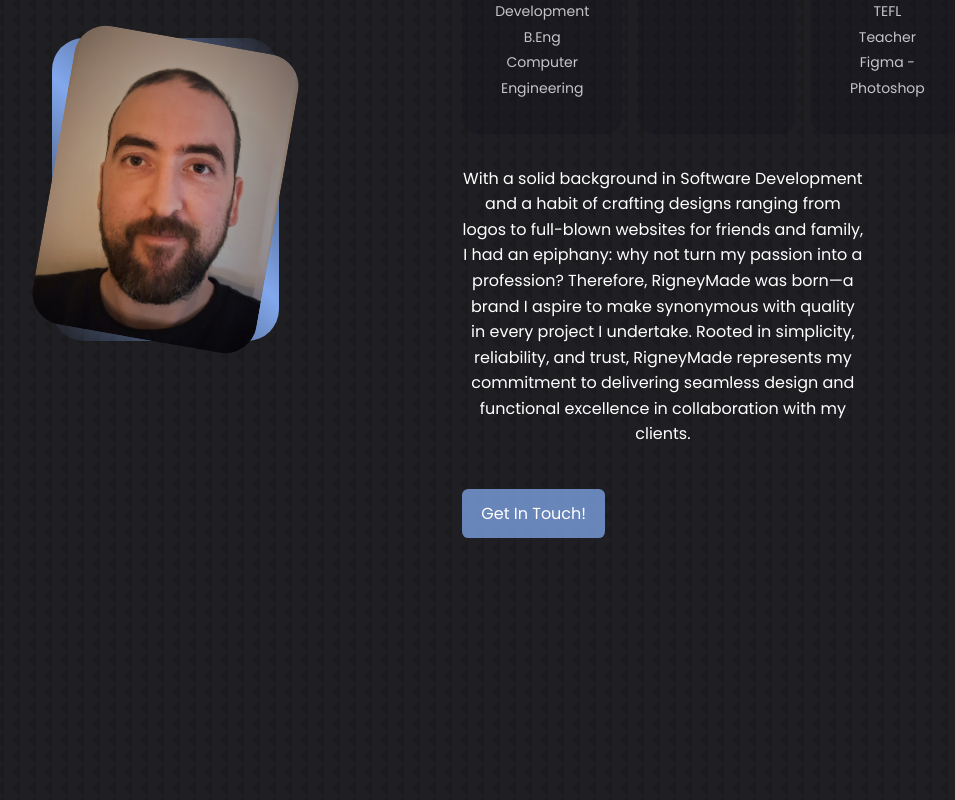
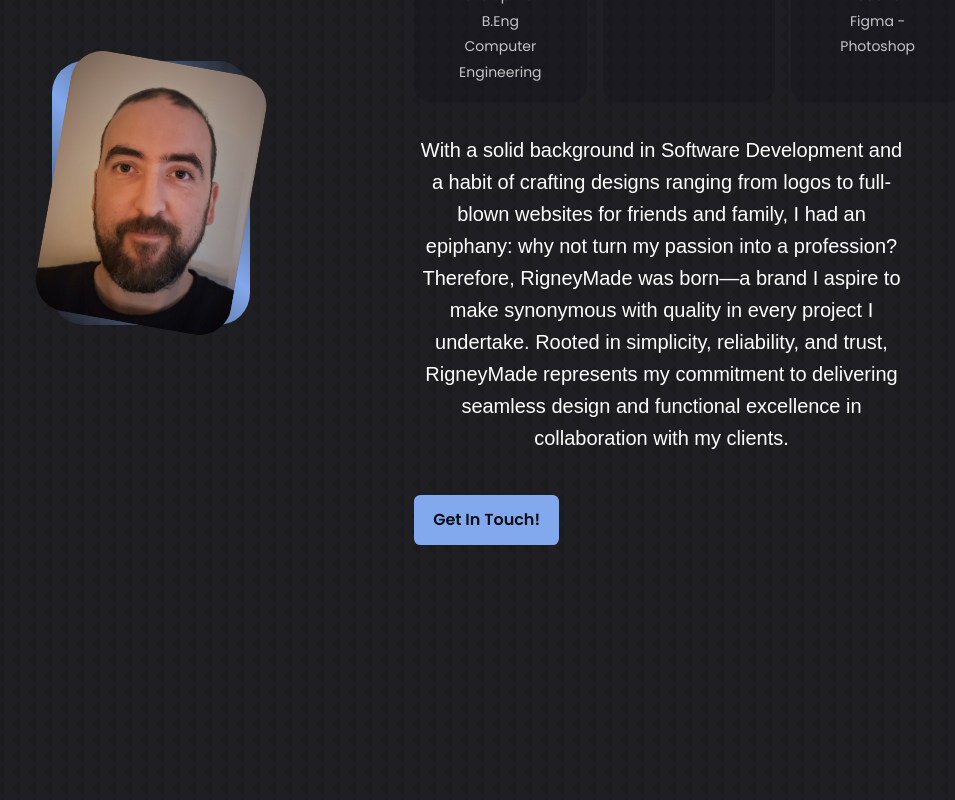
Before and after one commit to KramYengir/portfolio_page, a React (Vite) app: page / in a window 1280 px wide. Shown: the part 1220-2020 px from the top of the page, without its empty margins (132-1087 px from the left). Built offline with nearby package versions, Linux system fonts and the light colour scheme.

Commit message:
change butn text weight & about p size

```diff
--- a/src/components/About/About.css
+++ b/src/components/About/About.css
@@ -2,7 +2,7 @@
   display: grid;
   justify-content: center;
   align-items: center;
-  grid-template-columns: 1fr 1fr;
+  grid-template-columns: 0.6fr 1fr;
   gap: 2rem;
   margin-bottom: 2rem;
   height: auto;
@@ -39,6 +39,7 @@
 .about__content {
   display: flex;
   flex-direction: column;
+  /* align-items: center; */
 }
 
 .about__cards {
@@ -49,7 +50,7 @@
 
 .about__card {
   flex: 1;
-  padding: 2rem;
+  padding: 1rem 2rem;
   text-align: center;
 
   background: hsl(var(--clr-dark) / 0.25);
@@ -80,9 +81,9 @@
 }
 
 .about__content p {
-  font-size: var(--fs-400);
+  font-size: var(--fs-500);
   margin: 2rem 0 2.6rem;
-  max-width: min(80%, 70ch);
+  max-width: min(90%, 60ch);
 }
 
 /*****  media qeuries ******/
@@ -137,7 +138,4 @@
     padding: 1rem;
     text-align: left;
   }
-
-  .about__content p {
-  }
 }
--- a/src/components/About/About.jsx
+++ b/src/components/About/About.jsx
@@ -45,7 +45,7 @@ const About = () => {
               </div>
             </div>
           </div>
-          <p>
+          <p className="ff-sans-cond fs-500">
             With a solid background in Software Development and a habit of
             crafting designs ranging from logos to full-blown websites for
             friends and family, I had an epiphany: why not turn my passion into
--- a/src/index.css
+++ b/src/index.css
@@ -283,6 +283,8 @@ a:hover svg {
   cursor: pointer;
   border: 1px solid hsl(var(--clr-white));
   transition: var(--transition);
+
+  font-weight: 600;
 }
 
 .btn:hover {
@@ -292,8 +294,8 @@ a:hover svg {
 }
 
 .btn-primary {
-  background: hsl(var(--clr-light) / 0.75);
-  color: var(--color-bg);
+  background: hsl(var(--clr-light));
+  color: hsl(var(--clr-dark));
   border: 0;
 }
 
```
